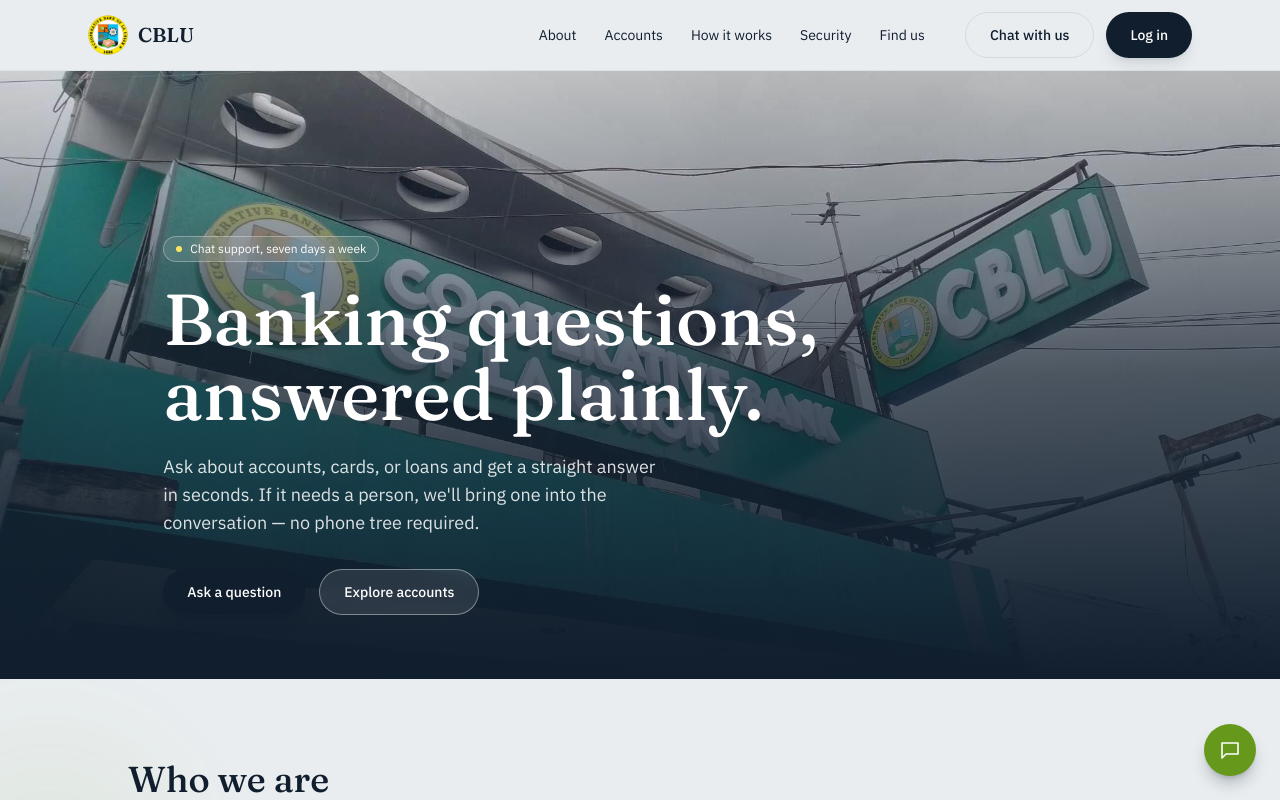
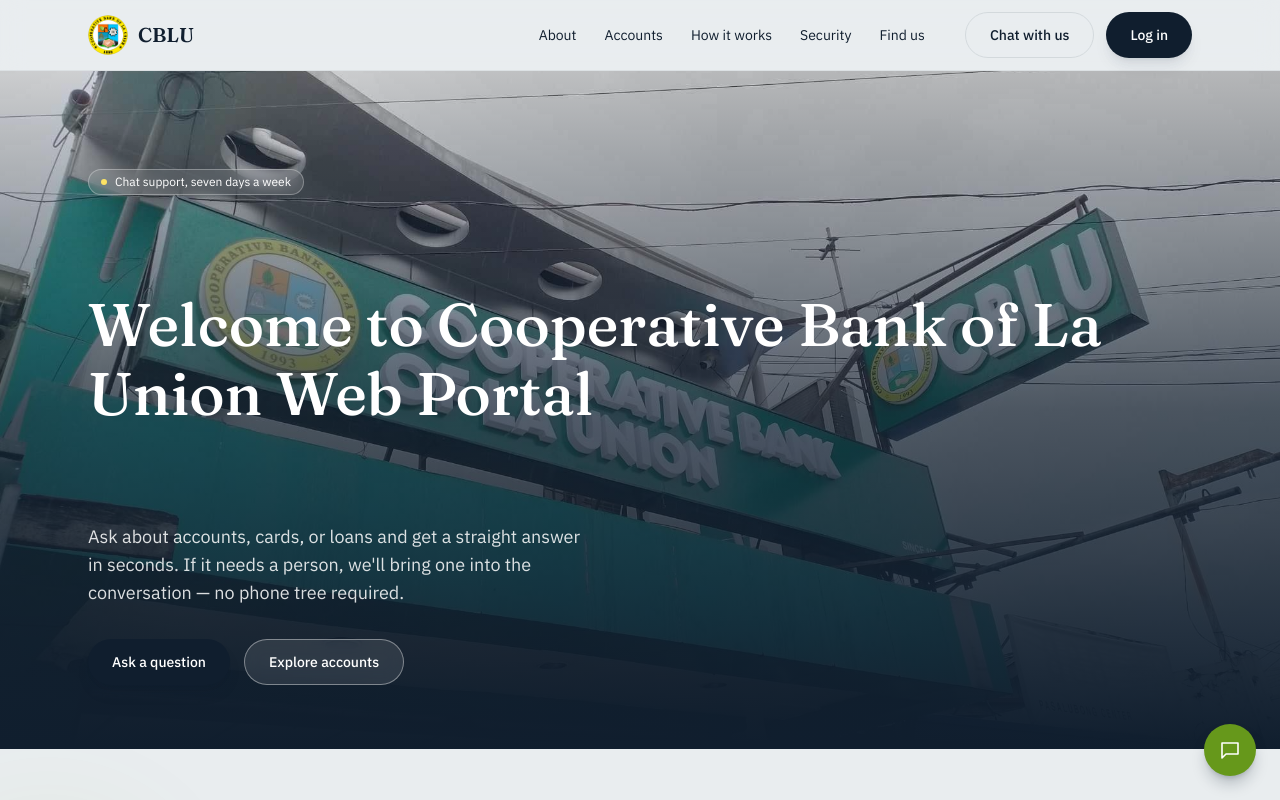
Before and after one commit to DontReb/CBLU-Connect, a React (Vite) app: page / in a window 1280 px wide. Shown: the top 800 px of the page. Built offline with nearby package versions, Linux system fonts and the light colour scheme.

Commit message:
Added some extra on the Hero portion

```diff
--- /dev/null
+++ b/src/components/AnimatedHeadline.jsx
@@ -0,0 +1,49 @@
+import { useEffect, useState } from 'react';
+
+// Edit this array to change the wording or add more steps. It loops
+// continuously: every HOLD_MS it advances to the next phrase (wrapping
+// back to the start), cross-fading over TRANSITION_MS.
+const PHRASES = [
+  'Welcome to Cooperative Bank of La Union Web Portal',
+  'Banking questions, answered plainly.',
+];
+
+const HOLD_MS = 2600;
+const TRANSITION_MS = 700;
+
+export default function AnimatedHeadline() {
+  const [index, setIndex] = useState(0);
+
+  useEffect(() => {
+    const timer = setTimeout(() => {
+      setIndex((i) => (i + 1) % PHRASES.length);
+    }, HOLD_MS);
+    return () => clearTimeout(timer);
+  }, [index]);
+
+  return (
+    // Fixed height + overflow-hidden — this box never resizes, so nothing
+    // below it (paragraph, buttons) can ever shift when the phrase changes.
+    // Bump h-48/h-72 further if the longest phrase ever clips on some
+    // screen size — these have a safety margin but aren't pixel-tested.
+    <div className="relative mb-5 h-48 overflow-hidden md:h-72">
+      {PHRASES.map((phrase, i) => {
+        const isActive = i === index;
+        return (
+          <h1
+            key={phrase}
+            aria-hidden={!isActive}
+            style={{ transitionDuration: `${TRANSITION_MS}ms` }}
+            className={`absolute inset-0 flex items-center font-display text-3xl font-medium leading-[1.15] transition-all ease-out md:text-6xl ${
+              isActive
+                ? 'translate-y-0 opacity-100'
+                : 'pointer-events-none translate-y-4 opacity-0'
+            }`}
+          >
+            {phrase}
+          </h1>
+        );
+      })}
+    </div>
+  );
+}
--- a/src/components/Hero.jsx
+++ b/src/components/Hero.jsx
@@ -1,4 +1,5 @@
 import Button from './ui/Button';
+import AnimatedHeadline from './AnimatedHeadline';
 import branchPhoto from '../assets/branch-hero.jpg';
 
 export default function Hero({ onOpenChat }) {
@@ -12,14 +13,12 @@
         aria-hidden="true"
         className="absolute inset-0 bg-gradient-to-t from-ink via-ink/70 to-ink/10"
       />
-      <div className="relative mx-auto max-w-6xl px-6 pb-16 pt-24 text-white">
+      <div className="relative mx-auto w-full max-w-6xl px-6 pb-16 pt-24 text-white">
         <span className="mb-5 inline-flex items-center gap-2 rounded-full border border-white/30 bg-white/10 px-3 py-1 text-xs backdrop-blur-sm">
           <span className="h-1.5 w-1.5 rounded-full bg-highlight" />
           Chat support, seven days a week
         </span>
-        <h1 className="mb-5 max-w-[20ch] font-display text-5xl font-medium leading-[1.05] md:text-7xl">
-          Banking questions, answered plainly.
-        </h1>
+        <AnimatedHeadline />
         <p className="mb-8 max-w-[46ch] text-lg text-white/85">
           Ask about accounts, cards, or loans and get a straight answer in
           seconds. If it needs a person, we'll bring one into the
```
